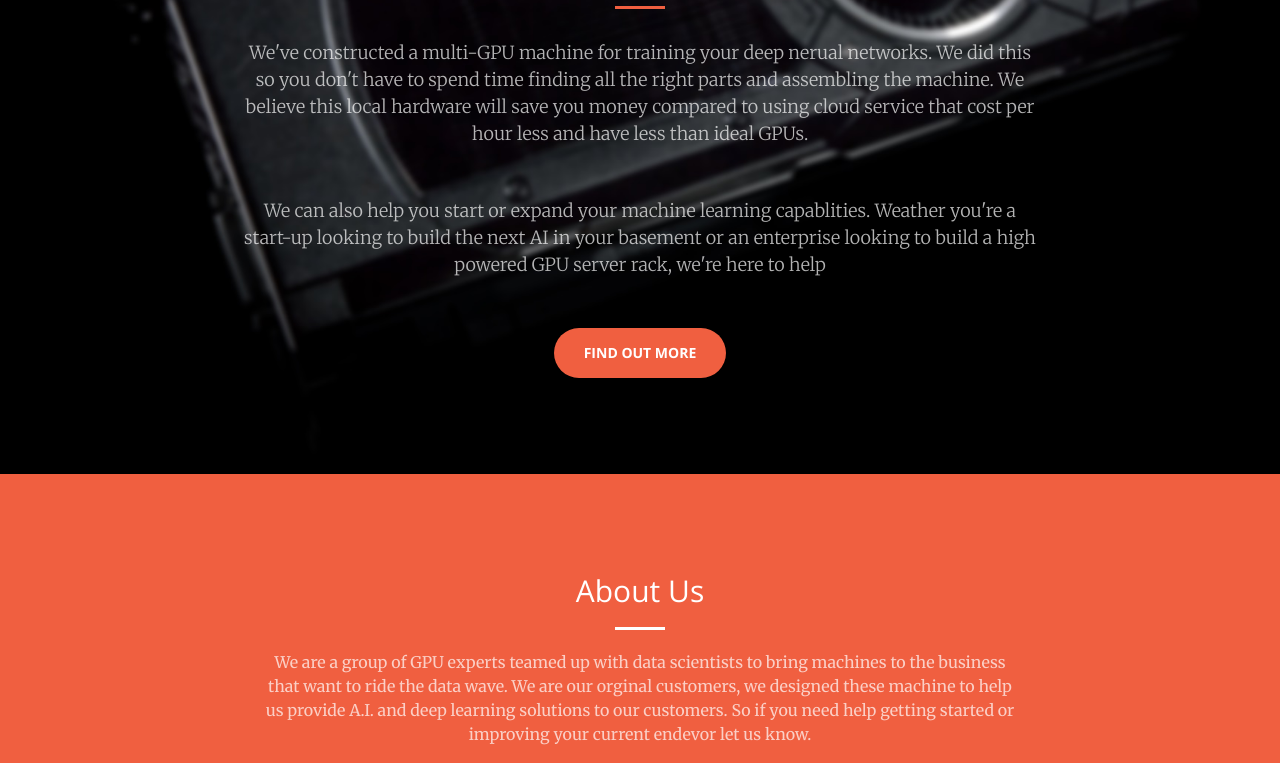
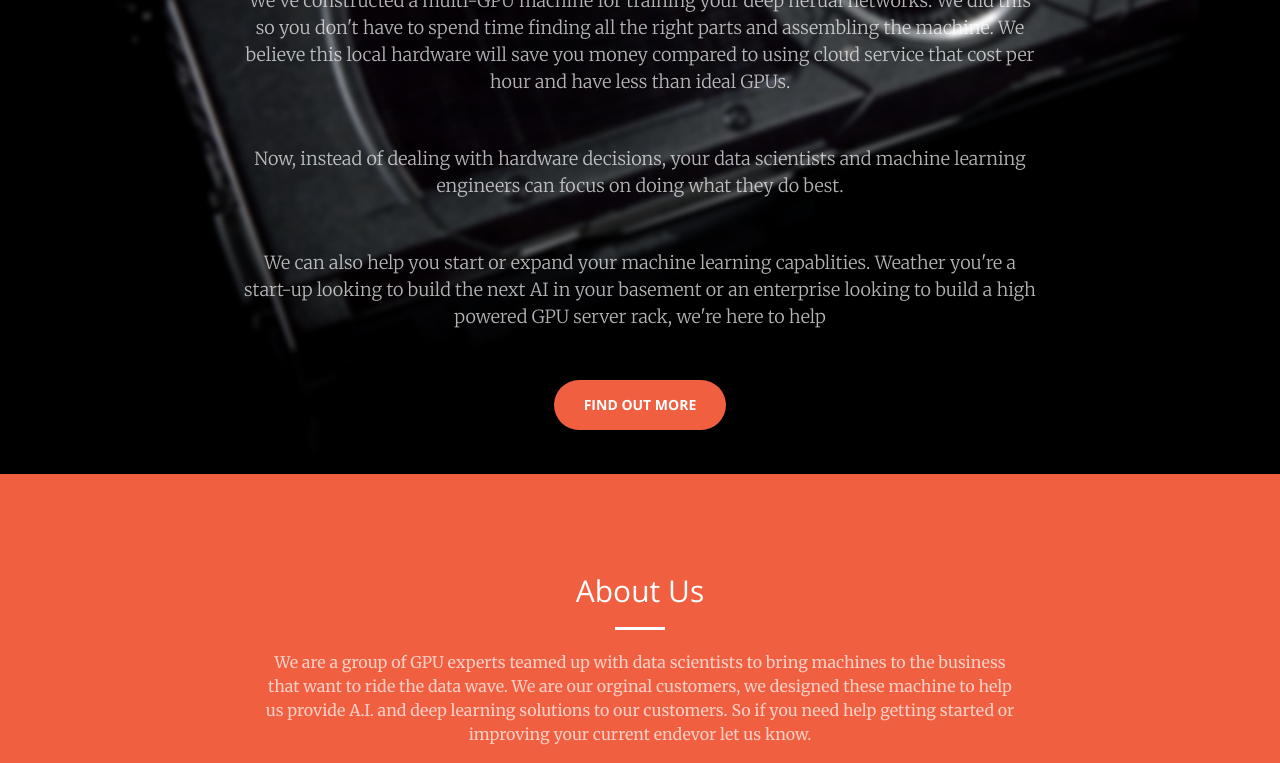
Before and after one commit to DLooge/DLooge.github.io, a website: page index.html in a window 1280 px wide. Shown: the part 326-1089 px from the top of the page. Drawn offline with nearby package versions, Linux system fonts and the light colour scheme.

Commit message:
intro text - two 3 p

```diff
--- a/index.html
+++ b/index.html
@@ -86,8 +86,14 @@
 		<p>We've constructed a multi-GPU machine for training your
 			deep nerual networks. We did this so you don't have to spend time
 			finding all the right parts and assembling the machine.
-		  We believe this local hardware will save you money compared to using
-			cloud service that cost per hour less and have less than ideal GPUs.</p>
+		We believe this local hardware will save you money compared to using
+			cloud service that cost per hour and have less than ideal GPUs.
+
+		<p>Now, instead of dealing with hardware decisions,
+		your data scientists and machine learning engineers can focus on doing
+		what they do best.
+		</p>
+
                 <p>We can also help you start or expand your machine learning capablities.
 		 Weather you're a start-up looking to build the next AI in your basement
 		 or an enterprise looking to build a high powered GPU server rack,
```
